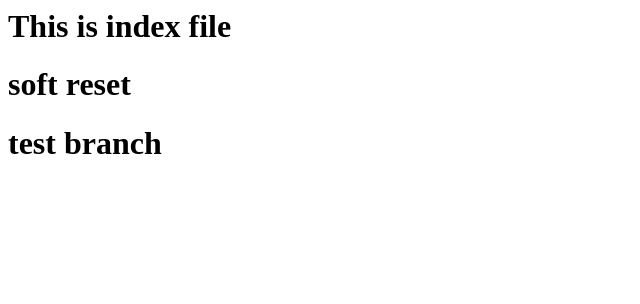
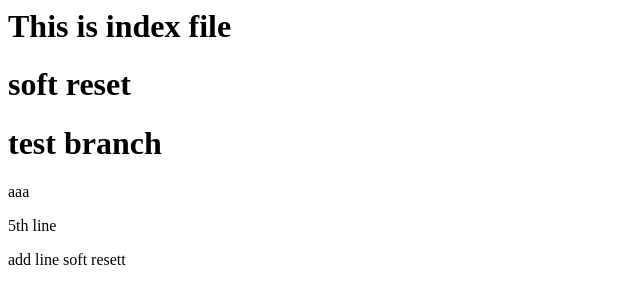
Before and after one commit to ainaf/project, a plain HTML site: page index.html in a window 1280 px wide. Shown: the whole page, without its empty margins (0-640 px from the left). Drawn offline with Linux system fonts and the light colour scheme.

Commit message:
4th line

```diff
--- a/index.html
+++ b/index.html
@@ -1,3 +1,6 @@
 <h1>This is index file</h1>
 <h1>soft reset</h1>
 <h1>test branch</h1>
+<p>aaa</p>
+<p>5th line</p>
+<p>add line soft resett</p>
```
